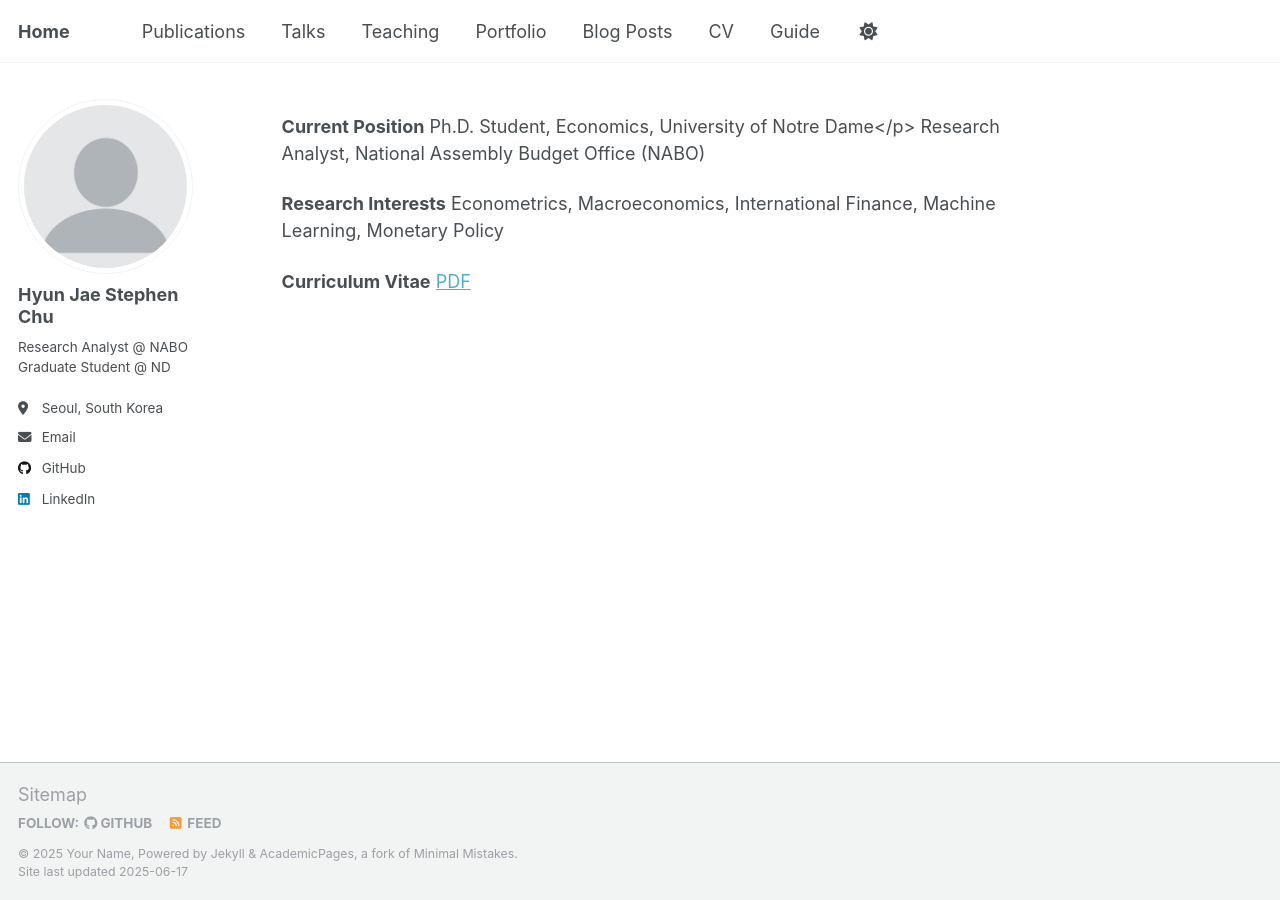
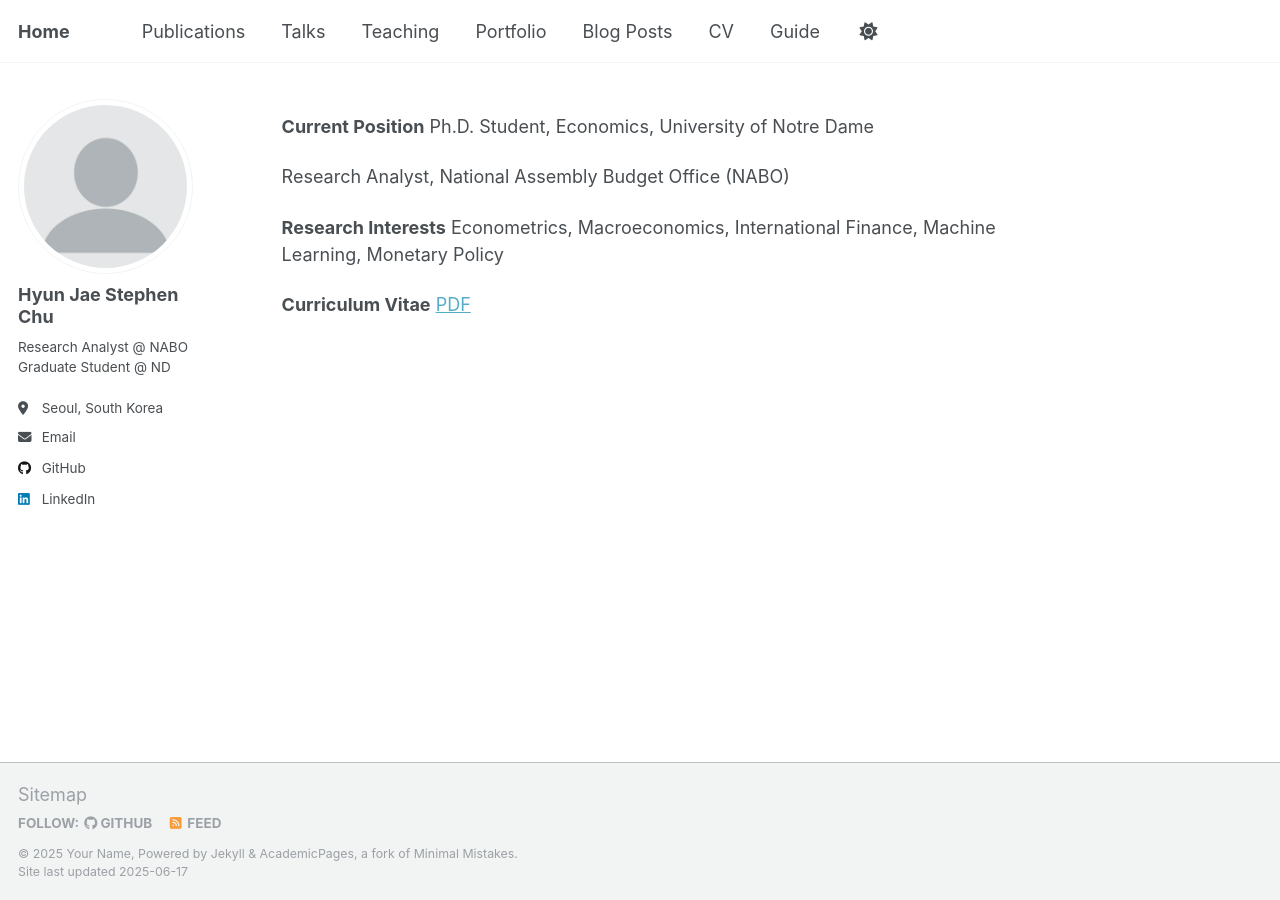
Before and after one commit to hjchu95/hjchu95.github.io, a Jekyll site: the page built from _pages/about.md, in a window 1280 px wide. Built offline with Jekyll 4.4.1, drawn with Linux system fonts in a browser that asks for light colours.

```diff
--- a/_pages/about.md
+++ b/_pages/about.md
@@ -8,7 +8,8 @@ redirect_from:
 ---
 
 **Current Position**
-Ph.D. Student, Economics, University of Notre Dame</p>
+Ph.D. Student, Economics, University of Notre Dame
+
 Research Analyst, National Assembly Budget Office (NABO)
 
 **Research Interests**
```
